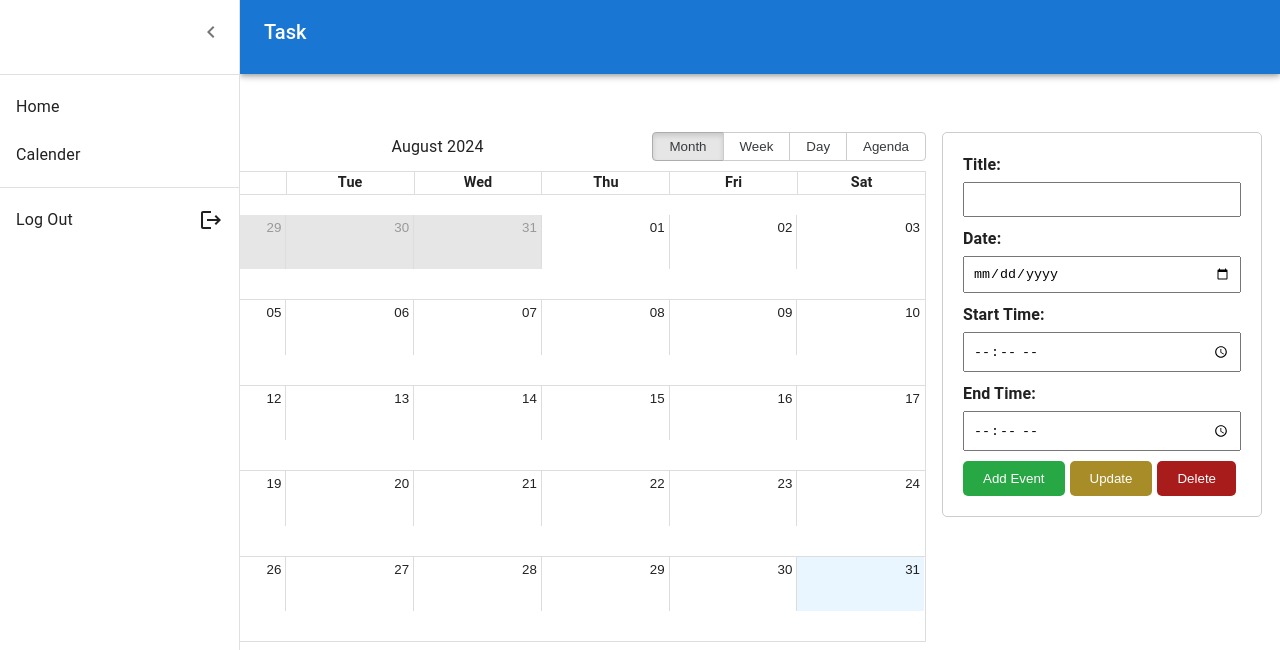
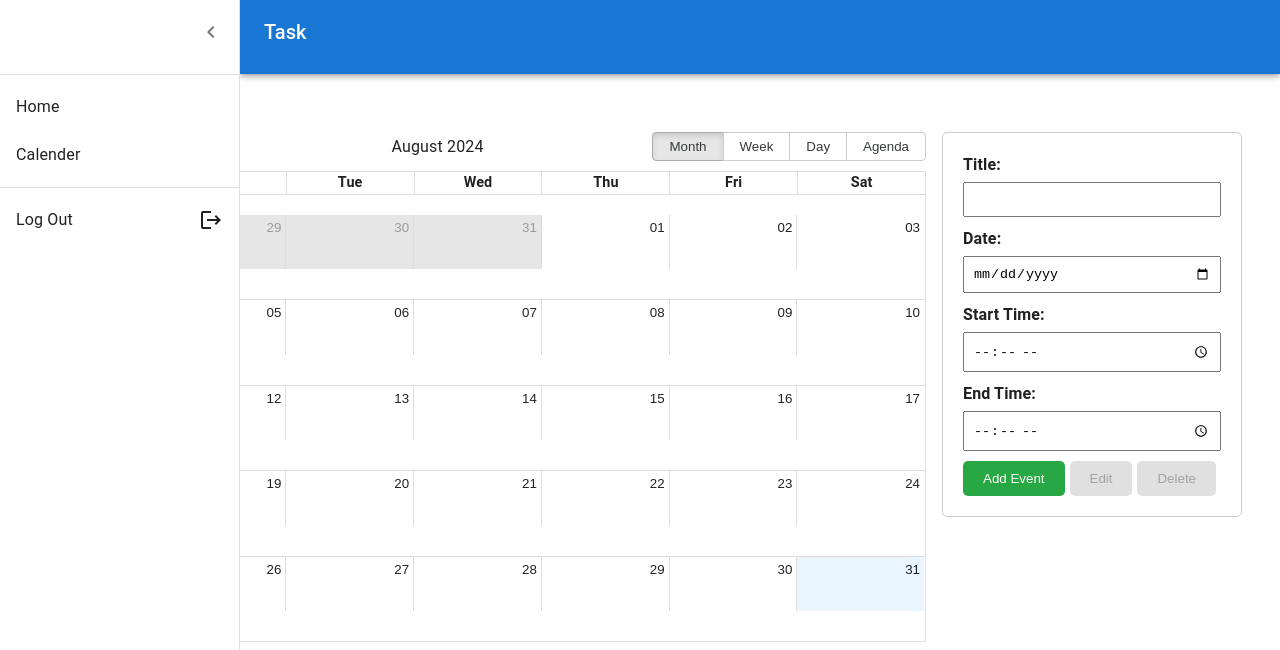
Before and after one commit to yadhu2309/frontend, a React (Create React App) app: page /calender in a window 1280 px wide. Shown: the top 650 px of the page. Built offline with nearby package versions, Linux system fonts and the light colour scheme; no server answers.

Commit message:
Event update

```diff
--- a/src/pages/calenderpage/AddEvent.css
+++ b/src/pages/calenderpage/AddEvent.css
@@ -55,3 +55,10 @@ form {
     border-radius: 5px;
     cursor: pointer;
 }
+button:disabled {
+  background-color: #ccc; /* Grey background */
+  color: #666; /* Grey text */
+  cursor: not-allowed; /* Not-allowed cursor */
+  opacity: 0.6; /* Reduced opacity */
+  pointer-events: none; /* Disable click events */
+}
--- a/src/pages/calenderpage/AddEvent.jsx
+++ b/src/pages/calenderpage/AddEvent.jsx
@@ -1,18 +1,26 @@
-import React, { useContext, useEffect, useState } from 'react';
-import './AddEvent.css'
-import { AppContext } from '../../utils/AppContext';
+import React, { useContext, useEffect, useState } from "react";
+import "./AddEvent.css";
+import { AppContext } from "../../utils/AppContext";
 
 function EventForm({ selectedEvent }) {
-  const [title, setTitle] = useState('');
-  const [date, setDate] = useState('');
-  const [startTime, setStartTime] = useState('');
-  const [endTime, setEndTime] = useState('');
-  const [error, setError] = useState('');
+  const [title, setTitle] = useState("");
+  const [date, setDate] = useState("");
+  const [startTime, setStartTime] = useState("");
+  const [endTime, setEndTime] = useState("");
+  const [error, setError] = useState("");
 
-  const { client, authToken, events, setEvents } = useContext(AppContext)
+  const { client, authToken, events, setEvents } = useContext(AppContext);
+
+   // Configuration for the POST request, including headers
+   const config = {
+    headers: {
+      "Content-Type": "application/json",
+      Authorization: `Bearer ${authToken}`,
+    },
+  };
 
   // Get today's date in YYYY-MM-DD format
-  const today = new Date().toISOString().split('T')[0];
+  const today = new Date().toISOString().split("T")[0];
 
   const handleStartTimeChange = (e) => {
     const selectedStartTime = e.target.value;
@@ -20,30 +28,33 @@ function EventForm({ selectedEvent }) {
 
     // If the end time is earlier than the start time, clear it
     if (endTime && selectedStartTime >= endTime) {
-      setEndTime('');
-      setError('End time must be later than the start time.');
+      setEndTime("");
+      setError("End time must be later than the start time.");
     } else {
-      setError('');
+      setError("");
     }
   };
 
   const handleEndTimeChange = (e) => {
-
     const selectedEndTime = e.target.value;
-    console.log(startTime && selectedEndTime <= startTime, selectedEndTime, startTime)
+    console.log(
+      startTime && selectedEndTime <= startTime,
+      selectedEndTime,
+      startTime
+    );
 
     if (startTime && selectedEndTime <= startTime) {
-    setError('End time must be later than the start time.');
+      setError("End time must be later than the start time.");
     } else {
       setEndTime(selectedEndTime);
-      setError('');
+      setError("");
     }
   };
 
   const handleSubmit = (e) => {
     e.preventDefault();
-    if (error !== '') {
-      alert('Please fix the errors before submitting the form.');
+    if (error !== "") {
+      alert("Please fix the errors before submitting the form.");
     } else {
       // Process the form data
       console.log({ startTime, endTime });
@@ -53,69 +64,98 @@ const data = {
         title: title,
         date: date,
         start: startTime,
-    end: endTime
+        end: endTime,
       };
       const event_data = {
         title: data.title,
-    start: new Date(`${data.date} ${data.start}`+":00"),
-    end: new Date(`${data.date} ${data.end}`+":00")
+        start: new Date(`${data.date} ${data.start}` + ":00"),
+        end: new Date(`${data.date} ${data.end}` + ":00"),
+      };
 
+
+
+      // Making the POST request
+      client
+        .post("/tasks/", data, config)
+        .then((response) => {
+          // Handle the response data
+          console.log("Task created successfully:", response.data);
+          setEvents([...events, event_data]);
+        })
+        .catch((error) => {
+          // Handle errors
+          console.error("Error creating task:", error);
+        });
+    }
+  };
+  const hanedleDelete = () => {
+    // Send a DELETE request
+    client
+      .delete(`/tasks/${selectedEvent.id}`)
+      .then((response) => {
+        // Handle success
+        console.log("Response:", response.data);
+        setEvents((prevEvents) =>
+          prevEvents.filter((item) => item.id !== selectedEvent.id)
+        );
+      })
+      .catch((error) => {
+        // Handle error
+        console.error("Error:", error);
+      });
+  };
+
+  const updateEvent = (updatedEvent) => {
+
+    const updatedEvents = events.map(evt =>
+    evt.id === selectedEvent.id ? updatedEvent : evt
+    )
+
+    setEvents(updatedEvents)
   }
 
-
-  // Configuration for the POST request, including headers
-  const config = {
-    headers: {
-      'Content-Type': 'application/json',
-      'Authorization': `Bearer ${authToken}`,
-    }
+  const handleEdit = async (e) => {
+    e.preventDefault()
+    // Data to be sent in the PUT request
+    const data = {
+      title: title,
+      date: date,
+      start: startTime,
+      end: endTime,
     };
 
-  // Making the POST request
-  client.post('/tasks/', data, config)
-    .then(response => {
-      // Handle the response data
-      console.log('Task created successfully:', response.data);
-      setEvents([...events, event_data])
+    const event_data = {
+      title: data.title,
+      start: new Date(`${data.date} ${data.start}` + ":00"),
+      end: new Date(`${data.date} ${data.end}` + ":00"),
+    };
 
-    })
-    .catch(error => {
-      // Handle errors
-      console.error('Error creating task:', error);
-    });
+    try {
+      const response = await client.put(`/tasks/${selectedEvent.id}`, data, config);
+      console.log('Response:', response.data);
+      updateEvent(event_data)
+  } catch (error) {
+      console.error('Error updating data:', error.response ? error.response.data : error.message);
   }
+    console.log("edit", data);
 
   };
-  const hanedleDelete = () => {
 
-    // Send a DELETE request
-    client.delete(`/tasks/${selectedEvent.id}`).then(response => {
-        // Handle success
-        console.log('Response:', response.data);
-        setEvents((prevEvents) => prevEvents.filter(item=>item.id !== selectedEvent.id))
-      })
-      .catch(error => {
-        // Handle error
-        console.error('Error:', error);
-      });
-
-  }
-  useEffect(()=>{
+  useEffect(() => {
     if (selectedEvent) {
       setTitle(selectedEvent.title);
-        const start = splite_datetime_string(selectedEvent.start)
-        const end = splite_datetime_string(selectedEvent.end)
-        setDate(start.date)
-        setStartTime(start.time)
-        setEndTime(end.time)
+      const start = splite_datetime_string(selectedEvent.start);
+      const end = splite_datetime_string(selectedEvent.end);
+      setDate(start.date);
+      setStartTime(start.time);
+      setEndTime(end.time);
     }
-
-  }, [selectedEvent])
+  }, [selectedEvent]);
 
   const splite_datetime_string = (dateTimeString) => {
-    const [date, time] = dateTimeString.split('T');
-    return {date, time};
-  }
+    const [date, time] = dateTimeString.split("T");
+    return { date, time };
+  };
 
   return (
     <form>
@@ -154,17 +194,32 @@ const data = {
           value={endTime}
           onChange={handleEndTimeChange}
           required
-        //   disabled={!startTime} // Disable end time input until a start time is selected
-
         />
       </div>
-      {error !== '' && <p style={{ color: 'red' }}>{error}</p>}
+      {error !== "" && <p style={{ color: "red" }}>{error}</p>}
 
-      <button type="submit" onClick={handleSubmit}>Add Event</button>
-      <button className='update' onClick={handleSubmit}>Update</button>
+      <button
+        type="submit"
+        disabled={selectedEvent ? true : false}
+        onClick={handleSubmit}
+      >
+        Add Event
+      </button>
+      <button
+        className="update"
+        disabled={selectedEvent ? false : true}
+        onClick={handleEdit}
+      >
+        Edit
+      </button>
 
-      <button className='delete' onClick={hanedleDelete}>Delete</button>
-
+      <button
+        className="delete"
+        disabled={selectedEvent ? false : true}
+        onClick={hanedleDelete}
+      >
+        Delete
+      </button>
     </form>
   );
 }
```
Lines whose indentation alone changed are shown as unchanged.
